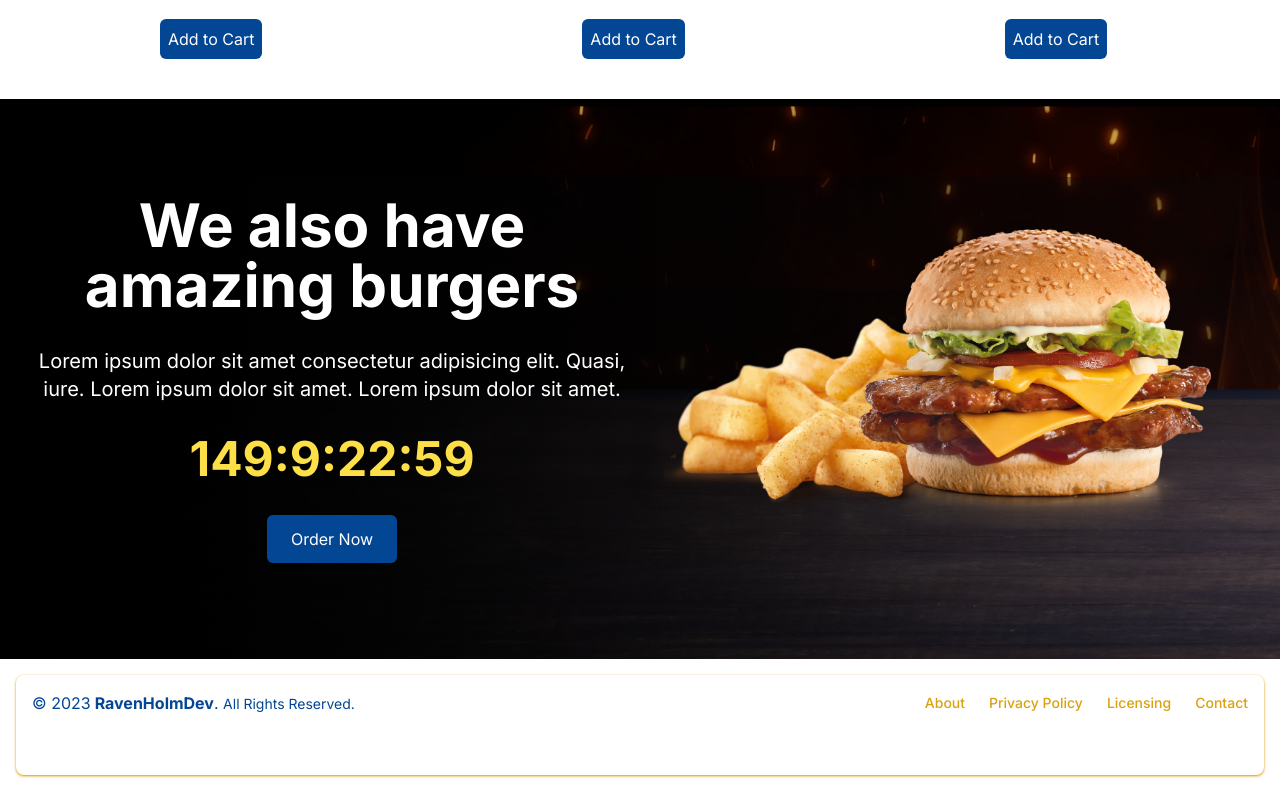
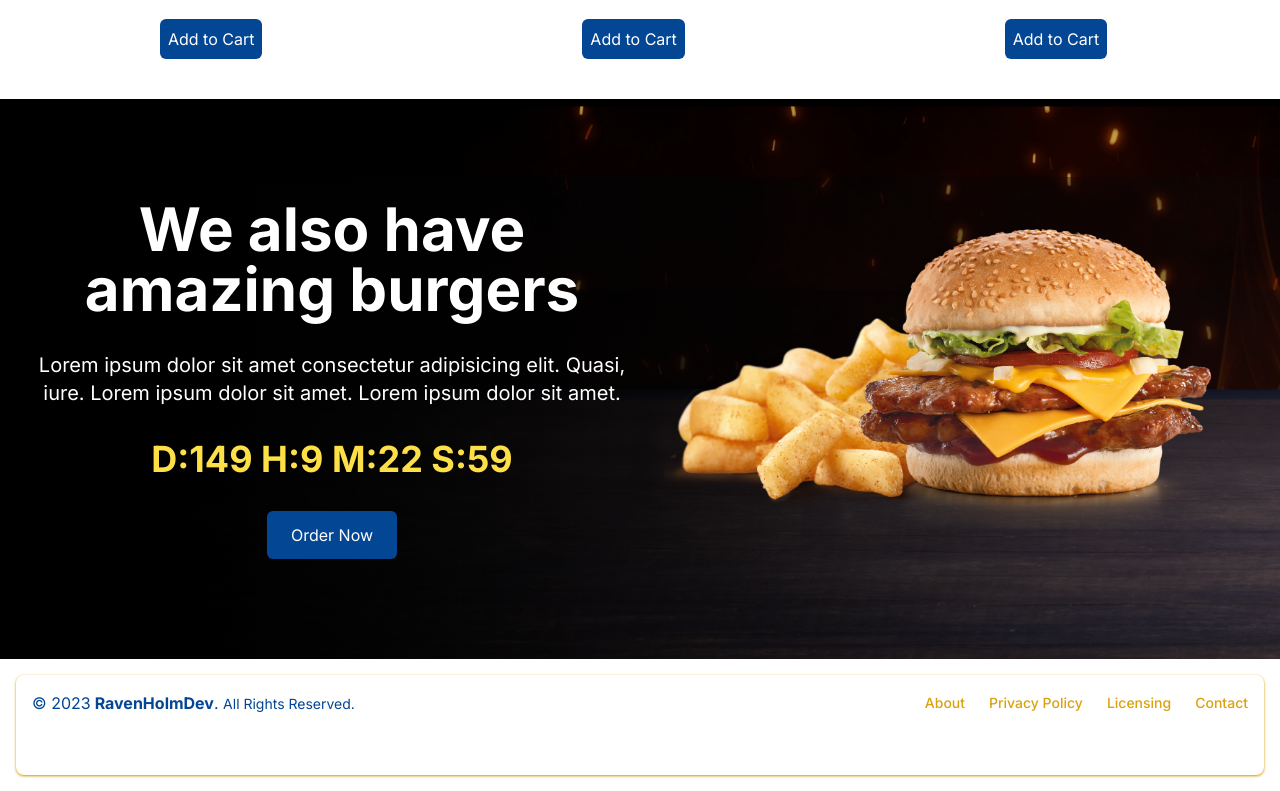
Before and after one commit to jxhnndev/ravendelivery, a Next.js app: page / in a window 1280 px wide. Shown: the part 1421-2212 px from the top of the page. Built offline with nearby package versions, Linux system fonts and the light colour scheme.

Commit message:
homepage done

```diff
--- a/src/components/CountDown.tsx
+++ b/src/components/CountDown.tsx
@@ -25,9 +25,18 @@ const CountDown = () => {
   });
 
   return (
-    <span className="font-bold text-5xl text-yellow-300">
-      {d}:{h}:{m}:{s}
-    </span>
+    <>
+      {difference > 0 ?
+      <span className="flex flex-wrap justify-center font-bold text-3xl md:text-4xl text-yellow-300 w-full" suppressHydrationWarning>
+        {d > 0 && <>D:{d} </> }
+        {h > 0 && <>H:{h} </> }
+        {m > 0 && <>M:{m} </> }
+        <>S:{s}</>
+      </span>
+      :
+      <></>
+      }
+    </>
   )
 }
 
```
